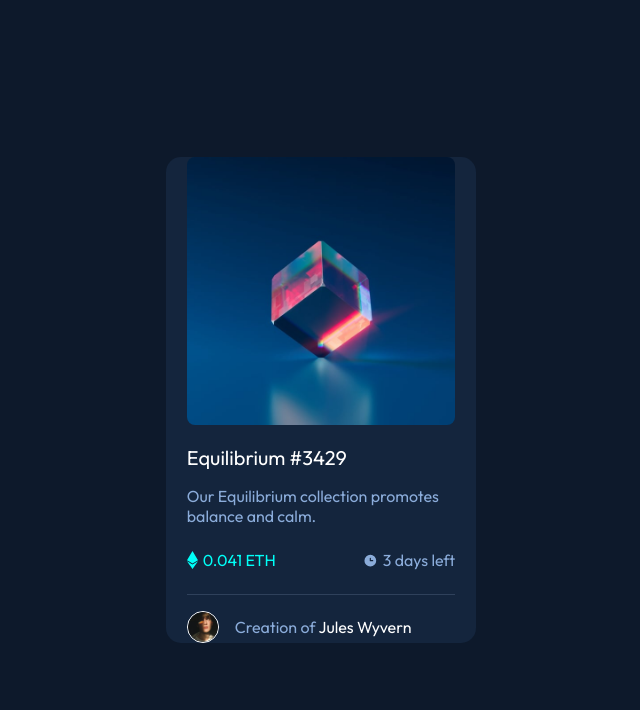
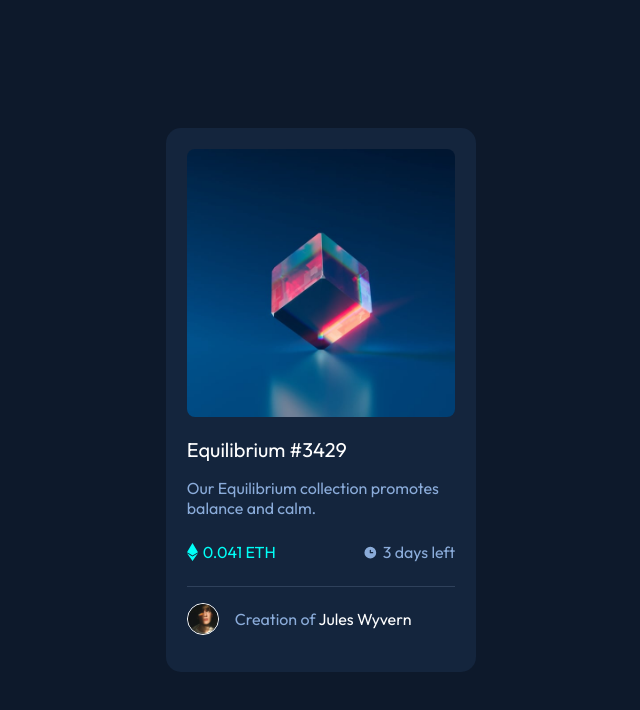
Before and after one commit to AtulKumar0001/Nft-preview-card, a plain HTML site: page index.html in a window 1280 px wide. Shown: the whole page, without its empty margins (319-959 px from the left). Drawn offline with Linux system fonts and the light colour scheme.

Commit message:
Update style.css

```diff
--- a/style.css
+++ b/style.css
@@ -52,7 +52,7 @@ div .eye:hover{
 
 }
 .card{
-    margin:1.3rem;
+   padding:1.3rem;
 }
 .heading{
     font-size:20px;
```
